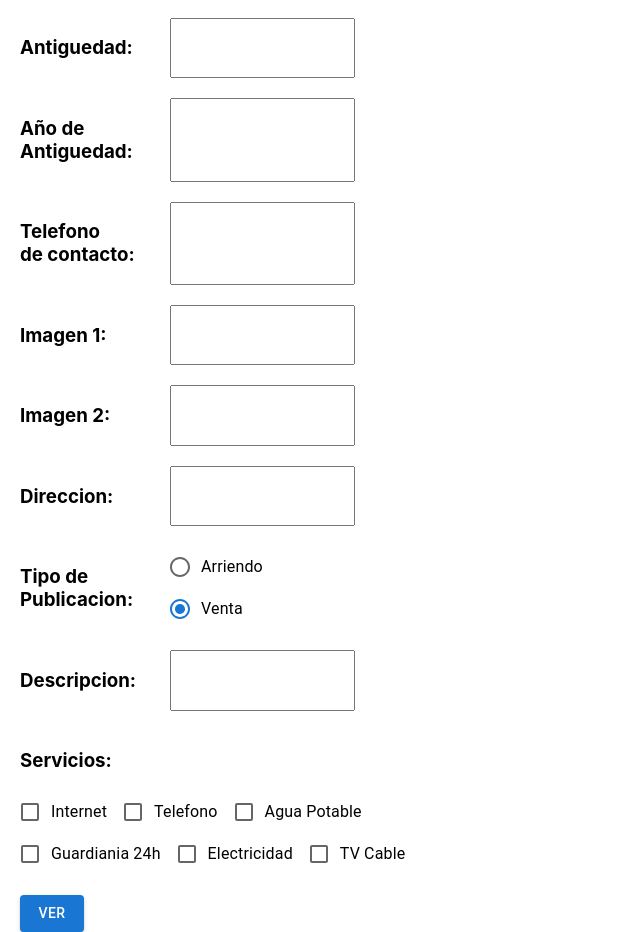
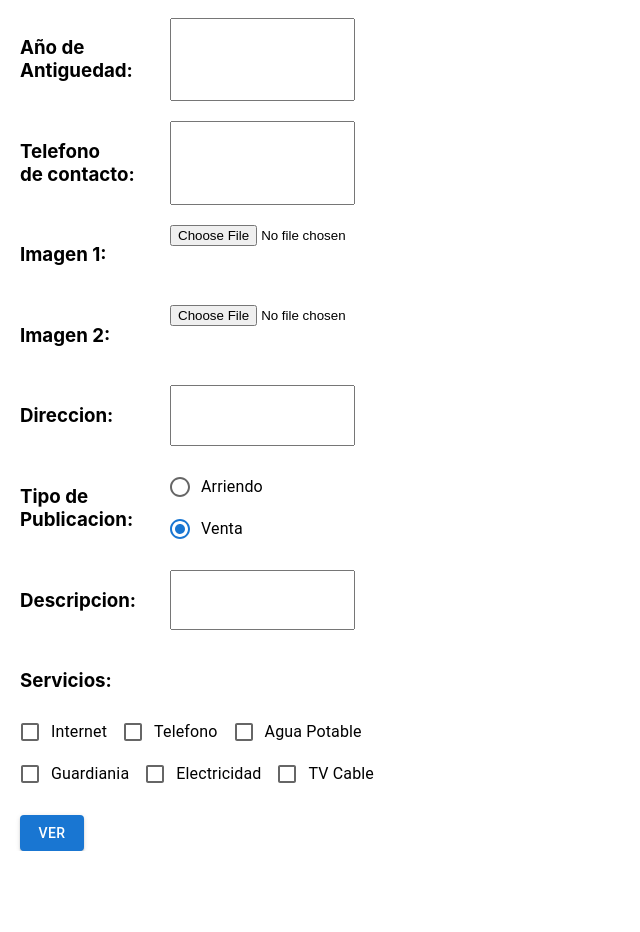
Before and after one commit to pucetec/examen-final-1161, a React (Create React App) app: page / in a window 1280 px wide. Shown: the part 409-1341 px from the top of the page, without its empty margins (0-640 px from the left). After the commit the page ends 1260 px from the top, so only its background shows below. Built offline with nearby package versions, Linux system fonts and the light colour scheme.

Commit message:
feat:[FDP][LeonardoGuallichico]Add context and complete the function

```diff
--- a/src/App.js
+++ b/src/App.js
@@ -3,98 +3,15 @@ import SelectButton from './common/Buttons/RadioButton';
 import ServicesCheckBox from './component/Service/CheckBox';
 import PopUpView from './component/Modal/PopUP';
 import { useState } from 'react';
+import { InfoContextProvider } from './context/InfoContext';
+import Page from './Pages/Page';
 
 const App = () => {
-  const [formData, setFormData] = useState({
-    titulo: '',
-    metrosCuadrados: '',
-    precio: '',
-    banos: '',
-    antiguedad: '',
-    anoAntiguedad: '',
-    telefonoContacto: '',
-    imagen1: '',
-    imagen2: '',
-    direccion: '',
-    tipoPublicacion: '',
-    descripcion: ''
-  });
-
-  const handleInputChange = (e) => {
-    const { name, value } = e.target;
-    setFormData(prevState => ({
-      ...prevState,
-      [name]: value
-    }));
-  };
 
   return (
-    <div style={{ paddingLeft: '20px' }}>
-      <h1>Formulario de Propiedad</h1>
-      <div style={{ display: "flex" }}>
-        <h3 style={{ minWidth: "150px" }}>Titulo: </h3>
-        <input name="titulo" value={formData.titulo} onChange={handleInputChange}></input>
-      </div>
-      <br></br>
-      <div style={{ display: "flex" }}>
-        <h3 style={{ minWidth: "150px" }}>Metros<br></br>cuadrados: </h3>
-        <input name="metrosCuadrados" value={formData.metrosCuadrados} onChange={handleInputChange}></input>
-      </div>
-      <br></br>
-      <div style={{ display: "flex" }}>
-        <h3 style={{ minWidth: "150px" }}>Precio: </h3>
-        <input name="precio" value={formData.precio} onChange={handleInputChange}></input>
-      </div>
-      <br></br>
-      <div style={{ display: "flex" }}>
-        <h3 style={{ minWidth: "150px" }}>Baños: </h3>
-        <input></input>
-      </div>
-      <br></br>
-      <div style={{ display: "flex" }}>
-        <h3 style={{ minWidth: "150px" }}>Antiguedad: </h3>
-        <input></input>
-      </div>
-      <br></br>
-      <div style={{ display: "flex" }}>
-        <h3 style={{ minWidth: "150px" }}>Año de<br></br>Antiguedad: </h3>
-        <input></input>
-      </div>
-      <br></br>
-      <div style={{ display: "flex" }}>
-        <h3 style={{ minWidth: "150px" }}>Telefono<br></br>de contacto: </h3>
-        <input></input>
-      </div>
-      <br></br>
-      <div style={{ display: "flex" }}>
-        <h3 style={{ minWidth: "150px" }}>Imagen 1: </h3>
-        <input></input>
-      </div>
-      <br></br>
-      <div style={{ display: "flex" }}>
-        <h3 style={{ minWidth: "150px" }}>Imagen 2: </h3>
-        <input></input>
-      </div>
-      <br></br>
-      <div style={{ display: "flex" }}>
-        <h3 style={{ minWidth: "150px" }}>Direccion: </h3>
-        <input></input>
-      </div>
-      <br></br>
-      <div style={{ display: "flex" }}>
-        <h3 style={{ minWidth: "150px" }}>Tipo de<br></br>Publicacion: </h3>
-        <SelectButton/>
-      </div>
-      <br></br>
-      <div style={{ display: "flex" }}>
-        <h3 style={{ minWidth: "150px" }}>Descripcion: </h3>
-        <input></input>
-      </div>
-      <br></br>
-      <ServicesCheckBox></ServicesCheckBox>
-      <br></br>
-      <PopUpView formData={formData}></PopUpView>
-    </div>
+    <InfoContextProvider>
+      <Page></Page>
+    </InfoContextProvider>
   );
 }
 
--- /dev/null
+++ b/src/Pages/Page.js
@@ -0,0 +1,75 @@
+import { useInfoContext } from '../context/InfoContext';
+import SelectButton from '../common/Buttons/RadioButton';
+import ServicesCheckBox from '../component/Service/CheckBox';
+import PopUpView from '../component/Modal/PopUP';
+
+
+const Page = () => {
+  const {formData, selectOption, setSelectOption, selectedServices, setSelectedServices, handleInputChange, handleImageChange} = useInfoContext();
+
+  return (
+    <div style={{ paddingLeft: '20px' }}>
+      <h1>Formulario de Propiedad</h1>
+      <div style={{ display: "flex" }}>
+        <h3 style={{ minWidth: "150px" }}>Titulo: </h3>
+        <input name="titulo" value={formData.titulo} onChange={handleInputChange}></input>
+      </div>
+      <br></br>
+      <div style={{ display: "flex" }}>
+        <h3 style={{ minWidth: "150px" }}>Metros<br></br>cuadrados: </h3>
+        <input name="metrosCuadrados" value={formData.metrosCuadrados} onChange={handleInputChange}></input>
+      </div>
+      <br></br>
+      <div style={{ display: "flex" }}>
+        <h3 style={{ minWidth: "150px" }}>Precio: </h3>
+        <input name="precio" value={formData.precio} onChange={handleInputChange}></input>
+      </div>
+      <br></br>
+      <div style={{ display: "flex" }}>
+        <h3 style={{ minWidth: "150px" }}>Baños: </h3>
+        <input name="baños" value={formData.baños} onChange={handleInputChange}></input>
+      </div>
+      <br></br>
+      <div style={{ display: "flex" }}>
+        <h3 style={{ minWidth: "150px" }}>Año de<br></br>Antiguedad: </h3>
+        <input name="antiguedad" value={formData.antiguedad} onChange={handleInputChange}></input>
+      </div>
+      <br></br>
+      <div style={{ display: "flex" }}>
+        <h3 style={{ minWidth: "150px" }}>Telefono<br></br>de contacto: </h3>
+        <input name="telefonoContacto" value={formData.telefonoContacto} onChange={handleInputChange}></input>
+      </div>
+      <br></br>
+      <div style={{ display: "flex" }}>
+        <h3 style={{ minWidth: "150px" }}>Imagen 1: </h3>
+        <input type="file" onChange={(e) => handleImageChange(e, 'imagen1')} ></input>
+      </div>
+      <br></br>
+      <div style={{ display: "flex" }}>
+        <h3 style={{ minWidth: "150px" }}>Imagen 2: </h3>
+        <input type="file" onChange={(e) => handleImageChange(e, 'imagen2')} ></input>
+      </div>
+      <br></br>
+      <div style={{ display: "flex" }}>
+        <h3 style={{ minWidth: "150px" }}>Direccion: </h3>
+        <input name="direccion" value={formData.direccion} onChange={handleInputChange}></input>
+      </div>
+      <br></br>
+      <div style={{ display: "flex" }}>
+        <h3 style={{ minWidth: "150px" }}>Tipo de<br></br>Publicacion: </h3>
+        <SelectButton selectOption={selectOption} setSelectOption={setSelectOption}></SelectButton>
+      </div>
+      <br></br>
+      <div style={{ display: "flex" }}>
+        <h3 style={{ minWidth: "150px" }}>Descripcion: </h3>
+        <input name="descripcion" value={formData.descripcion} onChange={handleInputChange}></input>
+      </div>
+      <br></br>
+      <ServicesCheckBox selectedServices={selectedServices} setSelectedServices={setSelectedServices}></ServicesCheckBox>
+      <br></br>
+      <PopUpView formData={formData} selectOption={selectOption} selectedServices={selectedServices}></PopUpView>
+    </div>
+  );
+}
+
+export default Page;
--- a/src/common/Buttons/RadioButton.js
+++ b/src/common/Buttons/RadioButton.js
@@ -3,14 +3,18 @@ import Radio from '@mui/material/Radio';
 import RadioGroup from '@mui/material/RadioGroup';
 import FormControlLabel from '@mui/material/FormControlLabel';
 import FormControl from '@mui/material/FormControl';
-import FormLabel from '@mui/material/FormLabel';
 
-const SelectButton = () => {
+const SelectButton = ({ selectOption, setSelectOption }) => {
+  const handleOptionChange = (event) => {
+    setSelectOption(event.target.value);
+  };
+
   return (
     <FormControl>
       <RadioGroup
         aria-labelledby="demo-radio-buttons-group-label"
-        defaultValue="venta"
+        value={selectOption}
+        onChange={handleOptionChange}
         name="radio-buttons-group"
       >
         <FormControlLabel value="arriendo" control={<Radio />} label="Arriendo" />
--- a/src/component/Modal/PopUP.js
+++ b/src/component/Modal/PopUP.js
@@ -20,7 +20,7 @@ const style = {
   p: 4,
 };
 
-const PopUpView = ({formData}) => {
+const PopUpView = ({formData, selectOption, selectedServices}) => {
     const [isOpen, setIsOpen] = useState(false);
 
     const handleOpen = () => setIsOpen(true);
@@ -36,13 +36,28 @@ const PopUpView = ({formData}) => {
           aria-describedby="modal-modal-description"
         >
           <Box sx={style}>
-            <Typography id="modal-modal-title" variant="h6" component="h2">
-              Informacion de la propiedad
-            </Typography>
+            <h2>Informacion de la propiedad</h2>
+            <img src={formData.imagen1} alt="Imagen 1" />
+            <img src={formData.imagen2} alt="Imagen 2" />
             <div>
-              <h3>Titulo: {formData.titulo}</h3>
-              <h3>Area: {formData.metrosCuadrados} m2</h3>
-              <h3>Precio: $ {formData.precio}</h3>
+              <Typography>{formData.titulo}: ${formData.precio}</Typography>
+              <h4>Informacion Basica</h4>
+              <Typography>Area: {formData.metrosCuadrados} m2</Typography>
+              <Typography>Baños: {formData.baños}</Typography>
+              <Typography>Años de antiguedad: {formData.antiguedad}</Typography>
+              <Typography>Tipo de publicacion: {selectOption}</Typography>
+              <h4>Contacto</h4>
+              <Typography>Telefono: {formData.telefonoContacto}</Typography>
+              <Typography>Direccion: {formData.direccion}</Typography>
+              <h4>Descripcion</h4>
+              <Typography>Descripcion: {formData.descripcion}</Typography>
+              <br></br>
+              <h4>Servicios</h4>
+              <ul>
+                {Object.entries(selectedServices).map(([service, checked]) => (
+                  checked && <li key={service}>{service}</li>
+                ))}
+              </ul>
             </div>
             <Button onClick={handleClose}>Cerrar</Button>
           </Box>
--- a/src/component/Service/CheckBox.js
+++ b/src/component/Service/CheckBox.js
@@ -3,19 +3,44 @@ import FormGroup from '@mui/material/FormGroup';
 import FormControlLabel from '@mui/material/FormControlLabel';
 import Checkbox from '@mui/material/Checkbox';
 
-const ServicesCheckBox = () => {
+const ServicesCheckBox = ({selectedServices, setSelectedServices}) => {
+  const handleServiceChange = (event) => {
+    const { name, checked } = event.target;
+    setSelectedServices(prevSelectedServices => ({
+      ...prevSelectedServices,
+      [name]: checked
+    }));
+  };
   return (
     <FormGroup>
       <h3 style={{ minWidth: "150px" }}>Servicios:</h3>
       <div>
-      <FormControlLabel control={<Checkbox />} label="Internet" />
-      <FormControlLabel control={<Checkbox />} label="Telefono" />
-      <FormControlLabel control={<Checkbox />} label="Agua Potable" />
+        <FormControlLabel
+          control={<Checkbox name="internet" onChange={handleServiceChange} />}
+          label="Internet"
+        />
+        <FormControlLabel
+          control={<Checkbox name="telefono" onChange={handleServiceChange} />}
+          label="Telefono"
+        />
+        <FormControlLabel
+          control={<Checkbox name="aguaPotable" onChange={handleServiceChange} />}
+          label="Agua Potable"
+        />
       </div>
       <div>
-      <FormControlLabel control={<Checkbox />} label="Guardiania 24h" />
-      <FormControlLabel control={<Checkbox />} label="Electricidad" />
-      <FormControlLabel control={<Checkbox />} label="TV Cable" />
+        <FormControlLabel
+        control={<Checkbox name="guardiania" onChange={handleServiceChange} />}
+        label="Guardiania"
+        />
+        <FormControlLabel
+          control={<Checkbox name="electricidad" onChange={handleServiceChange} />}
+          label="Electricidad"
+        />
+        <FormControlLabel
+          control={<Checkbox name="tvCable" onChange={handleServiceChange} />}
+          label="TV Cable"
+        />
       </div>
     </FormGroup>
   );
--- /dev/null
+++ b/src/context/InfoContext.js
@@ -0,0 +1,57 @@
+import { createContext, useContext, useState } from 'react';
+
+const InfoContext = createContext();
+
+export const InfoContextProvider = ({ children }) => {
+  const [formData, setFormData] = useState({
+    titulo: '',
+    metrosCuadrados: '',
+    precio: '',
+    baños: '',
+    antiguedad: '',
+    telefonoContacto: '',
+    imagen1: '',
+    imagen2: '',
+    direccion: '',
+    descripcion: ''
+  });
+  const [selectOption, setSelectOption] = useState('venta');
+  const [selectedServices, setSelectedServices] = useState({
+    internet: false,
+    telefono: false,
+    aguaPotable: false,
+    guardiania: false,
+    electricidad: false,
+    tvCable: false
+  });
+
+  const handleInputChange = (e) => {
+    const { name, value } = e.target;
+    setFormData(prevState => ({
+      ...prevState,
+      [name]: value
+    }));
+  };
+
+  const handleImageChange = (e, imageName) => {
+    const file = e.target.files[0];
+    const reader = new FileReader();
+    reader.onloadend = () => {
+      setFormData(prevState => ({
+        ...prevState,
+        [imageName]: reader.result
+      }));
+    };
+    reader.readAsDataURL(file);
+  };
+
+  return (
+    <InfoContext.Provider value={{ formData, selectOption, setSelectOption, selectedServices, setSelectedServices, handleInputChange, handleImageChange }}>
+      {children}
+    </InfoContext.Provider>
+  );
+};
+
+export const useInfoContext = () => {
+  return useContext(InfoContext);
+};
```
